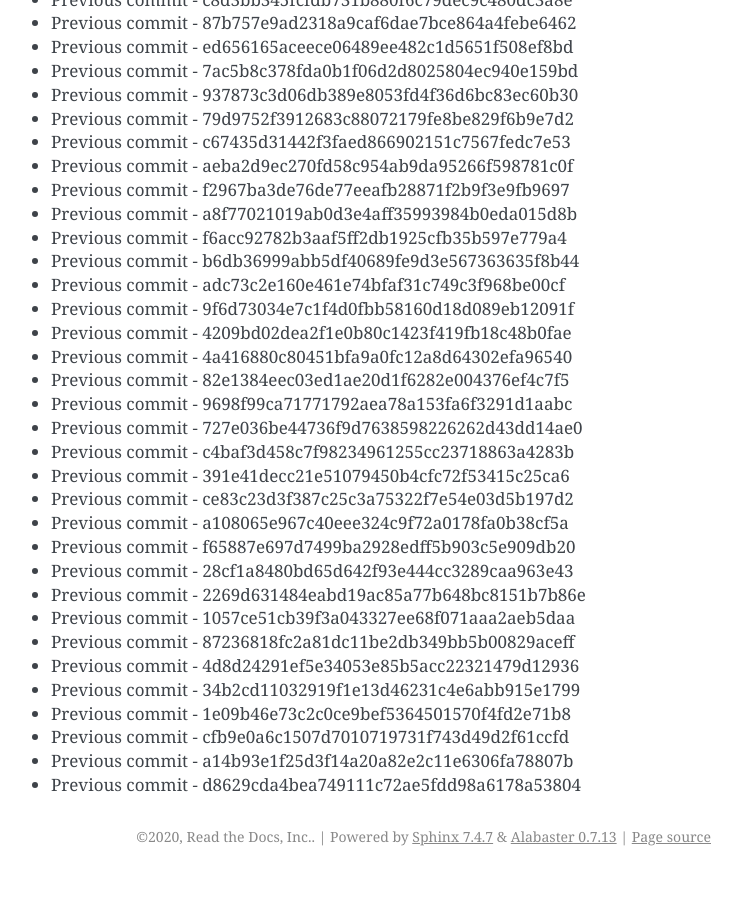
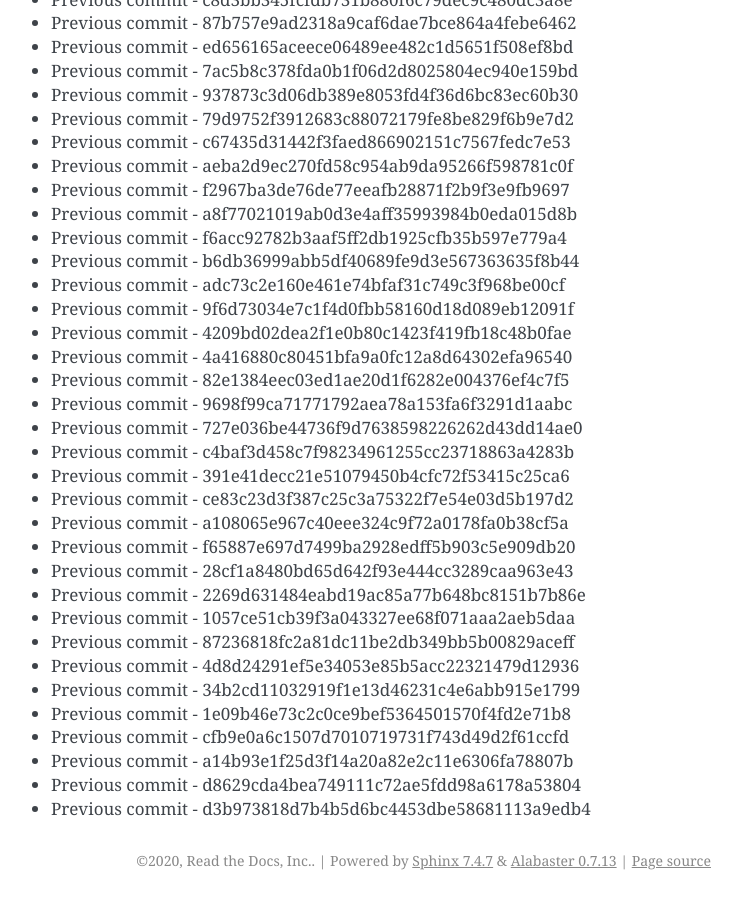
Before and after one commit to readthedocs/rtd-git-stresstest, a Sphinx documentation site: the page built from docs/updates.rst, in a window 1280 px wide and 900 px high, scrolled down 71047 px. Shown: the whole window, without its empty margins (399-1141 px from the left). Built offline with Sphinx 7.4.7, drawn with Linux system fonts in a browser that asks for light colours; before the commit the page ends 71923 px from its top, so only the background shows below that.

Commit message:
Generating commit from previous: d3b973818d7b4b5d6bc4453dbe58681113a9edb4

```diff
--- a/docs/updates.rst
+++ b/docs/updates.rst
@@ -3017,3 +3017,4 @@ It can be tested for any performance characteristics.
 * Previous commit - cfb9e0a6c1507d7010719731f743d49d2f61ccfd
 * Previous commit - a14b93e1f25d3f14a20a82e2c11e6306fa78807b
 * Previous commit - d8629cda4bea749111c72ae5fdd98a6178a53804
+* Previous commit - d3b973818d7b4b5d6bc4453dbe58681113a9edb4
```
